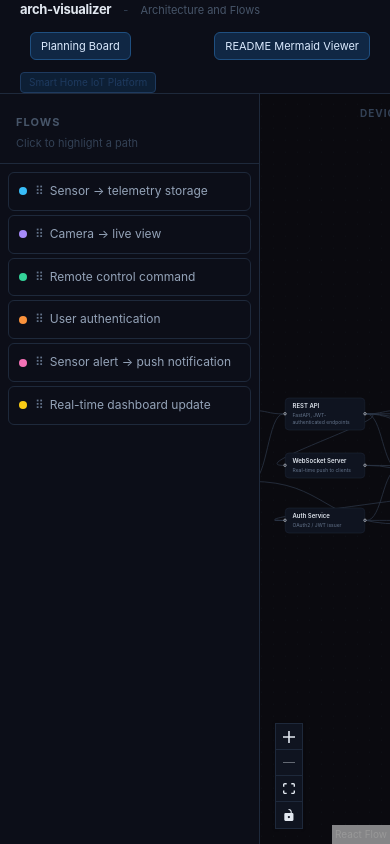
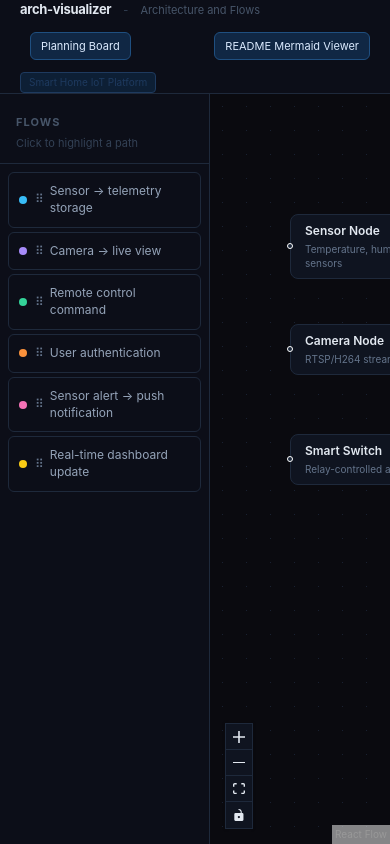
Before and after one commit to baobao1412/arch-visualizer-opensource, a React (Vite) app: page / in a window 390 px wide. Built offline with nearby package versions, Linux system fonts and the light colour scheme.

Commit message:
Fix graph state persistence and drag/overlay performance issues

```diff
--- a/src/App.css
+++ b/src/App.css
@@ -195,7 +195,9 @@
   position: absolute;
   bottom: 24px;
   right: 24px;
-  width: 280px;
+  width: min(280px, calc(100% - 48px));
+  max-height: 45%;
+  overflow: auto;
   background: #0c0e18;
   border-radius: 10px;
   padding: 16px;
@@ -271,3 +273,27 @@
   text-transform: uppercase;
   white-space: nowrap;
 }
+
+@media (max-width: 980px) {
+  .flow-detail {
+    bottom: 12px;
+    right: 12px;
+    width: min(260px, calc(100% - 24px));
+    max-height: 38%;
+    padding: 12px;
+  }
+
+  .arch-columns-overlay {
+    display: none;
+  }
+}
+
+@media (max-width: 720px) {
+  .flow-sidebar {
+    width: 210px;
+  }
+
+  .flow-detail {
+    display: none;
+  }
+}
--- a/src/App.tsx
+++ b/src/App.tsx
@@ -5,20 +5,54 @@ import ArchDiagram from './components/ArchDiagram'
 import MermaidMainCanvas from './components/MermaidMainCanvas'
 import MermaidFlowSidebar from './components/MermaidFlowSidebar'
 import PlanningApp from './planning/PlanningApp'
-import { FLOWS } from './data/flows'
+import { FLOWS, type FlowDef } from './data/flows'
 import type { MermaidBlock } from './utils/markdownMermaid'
 import './App.css'
 
 const MarkdownDiagramPanel = lazy(() => import('./components/MarkdownDiagramPanel'))
 
+const APP_STATE_KEY = 'archviz.app.state.v1'
+
+type AppPersistedState = {
+  activeFlowId: string | null
+  orderedFlowIds: string[]
+  planningMode: boolean
+}
+
+function loadAppState(): AppPersistedState | null {
+  if (typeof window === 'undefined') return null
+  try {
+    const raw = localStorage.getItem(APP_STATE_KEY)
+    if (!raw) return null
+    return JSON.parse(raw) as AppPersistedState
+  } catch {
+    return null
+  }
+}
+
+function restoreOrderedFlows(ids: string[] | undefined) {
+  if (!ids?.length) return FLOWS
+  const byId = new Map(FLOWS.map((flow) => [flow.id, flow]))
+  const ordered = ids
+    .map((id) => byId.get(id))
+    .filter((flow): flow is FlowDef => Boolean(flow))
+  const rest = FLOWS.filter((flow) => !ids.includes(flow.id))
+  return [...ordered, ...rest]
+}
+
 export default function App() {
-  const [activeFlowId, setActiveFlowId] = useState<string | null>(null)
-  const [orderedFlows, setOrderedFlows] = useState(FLOWS)
+  const appState = useMemo(() => loadAppState(), [])
+  const [orderedFlows, setOrderedFlows] = useState(() => restoreOrderedFlows(appState?.orderedFlowIds))
+  const [activeFlowId, setActiveFlowId] = useState<string | null>(() => {
+    if (!appState?.activeFlowId) return null
+    return FLOWS.some((flow) => flow.id === appState.activeFlowId) ? appState.activeFlowId : null
+  })
   const [panelOpen, setPanelOpen] = useState<boolean>(false)
   // Default to planning board when running inside Obsidian
-  const [planningMode, setPlanningMode] = useState<boolean>(
-    () => Boolean((window as Window & { __archVizBridge?: unknown }).__archVizBridge)
-  )
+  const [planningMode, setPlanningMode] = useState<boolean>(() => {
+    if (typeof appState?.planningMode === 'boolean') return appState.planningMode
+    return Boolean((window as Window & { __archVizBridge?: unknown }).__archVizBridge)
+  })
   const [mainCanvasBlocks, setMainCanvasBlocks] = useState<MermaidBlock[]>([])
   const [activeMainCanvasBlockId, setActiveMainCanvasBlockId] = useState<string | null>(null)
 
@@ -42,6 +76,15 @@ export default function App() {
     window.addEventListener('keydown', handleKeyDown)
     return () => window.removeEventListener('keydown', handleKeyDown)
   }, [planningMode, panelOpen])
+
+  useEffect(() => {
+    const state: AppPersistedState = {
+      activeFlowId,
+      orderedFlowIds: orderedFlows.map((flow) => flow.id),
+      planningMode,
+    }
+    localStorage.setItem(APP_STATE_KEY, JSON.stringify(state))
+  }, [activeFlowId, orderedFlows, planningMode])
 
   const modeLabel = planningMode
     ? 'Planning Board'
--- a/src/components/ArchDiagram.tsx
+++ b/src/components/ArchDiagram.tsx
@@ -13,6 +13,19 @@ import FlowDetail from './FlowDetail';
 import { BASE_NODES, BASE_EDGES, COLUMNS, FLOWS, type FlowDef } from '../data/flows';
 
 const nodeTypes = { archNode: ArchNode };
+const ARCH_NODE_POSITIONS_KEY = 'archviz.arch.nodes.v1';
+
+type StoredPositions = Record<string, { x: number; y: number }>;
+
+function loadStoredPositions(): StoredPositions {
+  if (typeof window === 'undefined') return {};
+  try {
+    const raw = localStorage.getItem(ARCH_NODE_POSITIONS_KEY);
+    return raw ? (JSON.parse(raw) as StoredPositions) : {};
+  } catch {
+    return {};
+  }
+}
 
 interface Props {
   activeFlowId: string | null;
@@ -22,6 +35,8 @@ export default function ArchDiagram({ activeFlowId }: Props) {
   const activeFlow: FlowDef | null = activeFlowId
     ? (FLOWS.find((f) => f.id === activeFlowId) ?? null)
     : null;
+
+  const storedPositions = useMemo(() => loadStoredPositions(), []);
 
   const baseNodes: Node[] = useMemo(() => {
     return BASE_NODES.map((node) => {
@@ -35,9 +50,10 @@ export default function ArchDiagram({ activeFlowId }: Props) {
           dimmed,
           activeColor: activeFlow?.color,
         },
+        position: storedPositions[node.id] ?? node.position,
       };
     });
-  }, [activeFlow]);
+  }, [activeFlow, storedPositions]);
 
   const [nodes, setNodes, onNodesChange] = useNodesState(baseNodes);
 
@@ -52,6 +68,14 @@ export default function ArchDiagram({ activeFlowId }: Props) {
       })
     );
   }, [baseNodes, setNodes]);
+
+  useEffect(() => {
+    const nextPositions: StoredPositions = {};
+    for (const node of nodes) {
+      nextPositions[node.id] = { x: node.position.x, y: node.position.y };
+    }
+    localStorage.setItem(ARCH_NODE_POSITIONS_KEY, JSON.stringify(nextPositions));
+  }, [nodes]);
 
   const edges: Edge[] = useMemo(() => {
     return BASE_EDGES.map((edge) => {
@@ -87,13 +111,14 @@ export default function ArchDiagram({ activeFlowId }: Props) {
         nodeTypes={nodeTypes}
         onNodesChange={onNodesChange}
         onEdgesChange={onEdgesChange}
-        fitView
-        fitViewOptions={{ padding: 0.15 }}
         nodesDraggable
         nodesConnectable={false}
         elementsSelectable={false}
         panOnScroll
         zoomOnScroll
+        onlyRenderVisibleElements
+        minZoom={0.4}
+        maxZoom={1.8}
         style={{ background: '#0a0a0f' }}
       >
         <Background variant={BackgroundVariant.Dots} gap={24} size={1} color="#1e293b" />
--- a/src/components/ArchNode.tsx
+++ b/src/components/ArchNode.tsx
@@ -33,8 +33,8 @@ function ArchNode({ data }: NodeProps<ArchNodeType>) {
         maxWidth: 180,
         opacity,
         boxShadow: shadow,
-        transition: 'all 0.2s ease',
-        cursor: 'default',
+        transition: 'box-shadow 0.15s ease, border-color 0.15s ease, opacity 0.15s ease',
+        cursor: 'grab',
       }}
     >
       <Handle type="target" position={Position.Left} style={{ background: borderColor }} />
--- a/src/components/MermaidMainCanvas.tsx
+++ b/src/components/MermaidMainCanvas.tsx
@@ -15,6 +15,22 @@ import { parseMermaidToFlow, type MermaidFlowEdgeData } from '../utils/mermaidTo
 
 interface Props {
   block: MermaidBlock
+}
+
+type StoredPositions = Record<string, { x: number; y: number }>
+
+function storageKeyForBlock(blockId: string) {
+  return `archviz.mermaid.nodes.${blockId}`
+}
+
+function loadStoredPositions(blockId: string): StoredPositions {
+  if (typeof window === 'undefined') return {}
+  try {
+    const raw = localStorage.getItem(storageKeyForBlock(blockId))
+    return raw ? (JSON.parse(raw) as StoredPositions) : {}
+  } catch {
+    return {}
+  }
 }
 
 // ─── Segmented toggle ────────────────────────────────────────────────────────
@@ -254,6 +270,8 @@ export default function MermaidMainCanvas({ block }: Props) {
     [parsedFlow, viewMode]
   )
 
+  const storedPositions = useMemo(() => loadStoredPositions(block.id), [block.id])
+
   const [selectedNodeId, setSelectedNodeId] = useState<string | null>(null)
   const [selectedEdgeId, setSelectedEdgeId] = useState<string | null>(null)
   const [nodes, setNodes, onNodesChange] = useNodesState(graph.nodes)
@@ -264,11 +282,20 @@ export default function MermaidMainCanvas({ block }: Props) {
         const previous = current.find((item) => item.id === node.id)
         return {
           ...node,
-          position: previous?.position ?? node.position,
+          position: previous?.position ?? storedPositions[node.id] ?? node.position,
         }
       })
     )
-  }, [graph.nodes, setNodes])
+  }, [graph.nodes, setNodes, storedPositions])
+
+  useEffect(() => {
+    if (viewMode !== 'interactive') return
+    const nextPositions: StoredPositions = {}
+    for (const node of nodes) {
+      nextPositions[node.id] = { x: node.position.x, y: node.position.y }
+    }
+    localStorage.setItem(storageKeyForBlock(block.id), JSON.stringify(nextPositions))
+  }, [block.id, nodes, viewMode])
 
   const linkedNodeIds = useMemo(() => {
     const ids = new Set<string>()
@@ -556,9 +583,10 @@ export default function MermaidMainCanvas({ block }: Props) {
           nodes={styledNodes}
           edges={edges}
           onNodesChange={onNodesChange}
-          fitView
-          fitViewOptions={{ padding: 0.2 }}
           nodesDraggable
+          onlyRenderVisibleElements
+          minZoom={0.4}
+          maxZoom={2}
           onPaneClick={() => {
             setSelectedNodeId(null)
             setSelectedEdgeId(null)
```
